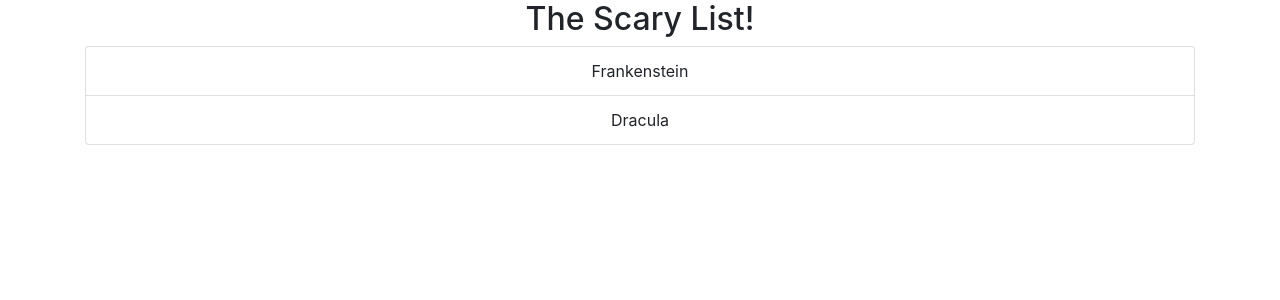
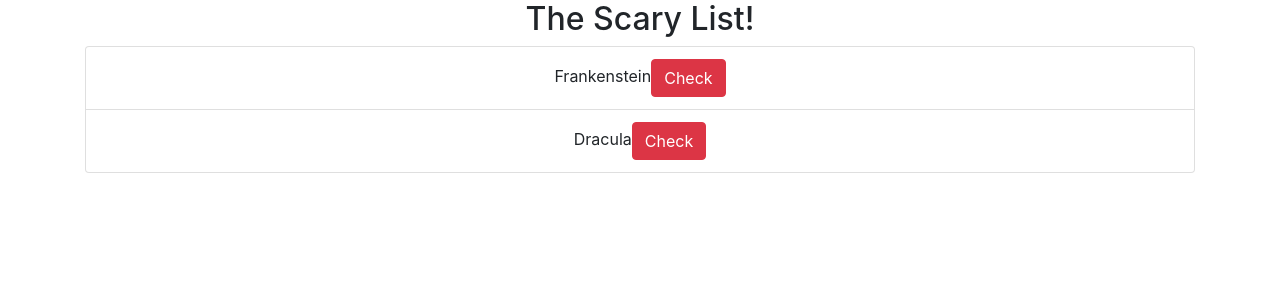
Before and after one commit to axlcodex/onpush-examples, an Angular app: page /monsters in a window 1280 px wide. Shown: the top 300 px of the page. Built offline with nearby package versions, Linux system fonts and the light colour scheme.

Commit message:
I - added button for triggering hooks

```diff
--- a/src/app/modules/monsters/monsters.component.html
+++ b/src/app/modules/monsters/monsters.component.html
@@ -2,7 +2,10 @@
 <div class="row text-center">
   <div class="col-lg-12">
     <ul class="list-group">
-      <li class="list-group-item" *ngFor="let monster of (monstersSrv.monsters$ | async)">{{ monster.name }}</li>
+      <li class="list-group-item" *ngFor="let monster of (monstersSrv.monsters$ | async)">
+        <span>{{ monster.name }}</span>
+        <button class="btn btn-danger" (click)="checkContent()">Check</button>
+      </li>
     </ul>
   </div>
 </div>
--- a/src/app/modules/monsters/monsters.component.ts
+++ b/src/app/modules/monsters/monsters.component.ts
@@ -30,4 +30,8 @@ export class MonstersComponent implements OnChanges, AfterViewChecked, AfterCont
   ngDoCheck(): void {
     console.log('On Do Check');
   }
+
+  checkContent(): void {
+    this.monstersSrv.removeMonster();
+  }
 }
--- a/src/app/modules/monsters/monsters.service.ts
+++ b/src/app/modules/monsters/monsters.service.ts
@@ -25,4 +25,9 @@ export class MonstersService {
   getMonsters(): void {
     this.monstersSubject.next(this.monstersMock);
   }
+
+  removeMonster(): void {
+    this.monstersMock.shift();
+    this.monstersSubject.next(this.monstersMock);
+  }
 }
```
